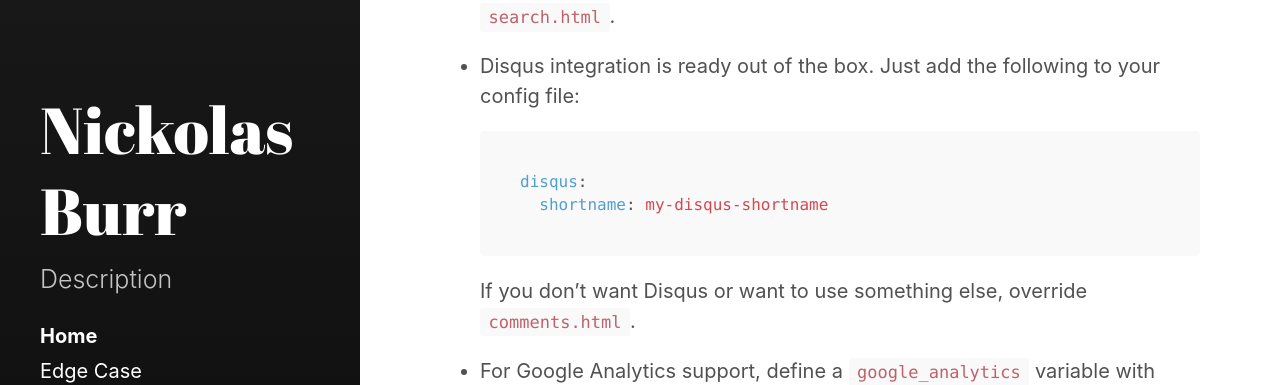
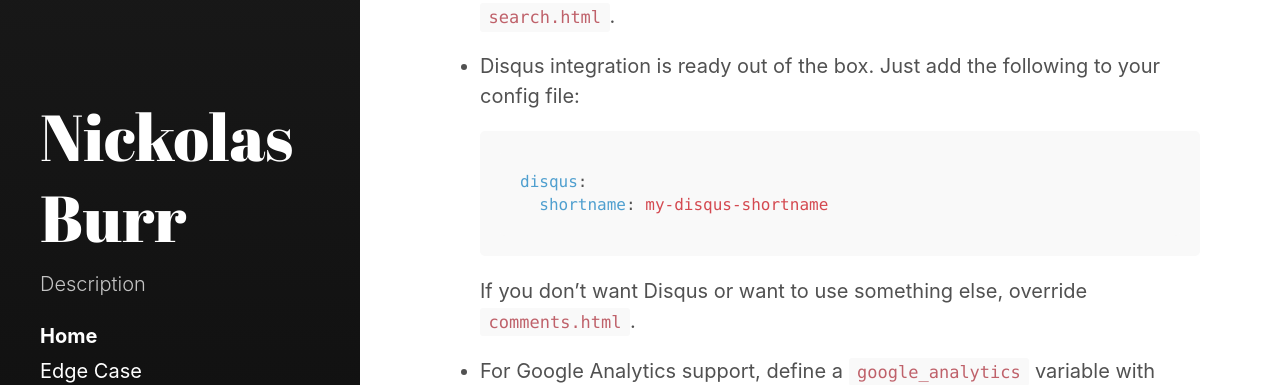
Before and after one commit to nickolasburr/blog, a Jekyll site: the page built from index.html, in a window 1280 px wide. Shown: the part 1641-2026 px from the top of the page. Built offline with Jekyll 4.4.1, drawn with Linux system fonts in a browser that asks for light colours; the list of posts is cut into pages by our own code.

Commit message:
Change site title, description font size

```diff
--- a/_sass/hydeout/_layout.scss
+++ b/_sass/hydeout/_layout.scss
@@ -169,7 +169,7 @@ body {
 
   #sidebar {
     .site-title {
-      font-size: 3.25rem;
+      font-size: 2rem;
 
       a { color: $sidebar-title-color; }
       .back-arrow { display: none; }
--- a/_sass/hydeout/_type.scss
+++ b/_sass/hydeout/_type.scss
@@ -112,7 +112,6 @@ a[href^="#fnref:"] {
 // Extend paragraphs with `.lead` for larger introductory text.
 
 .lead {
-  font-size: 1.25rem;
   font-weight: 300;
 }
 
```
